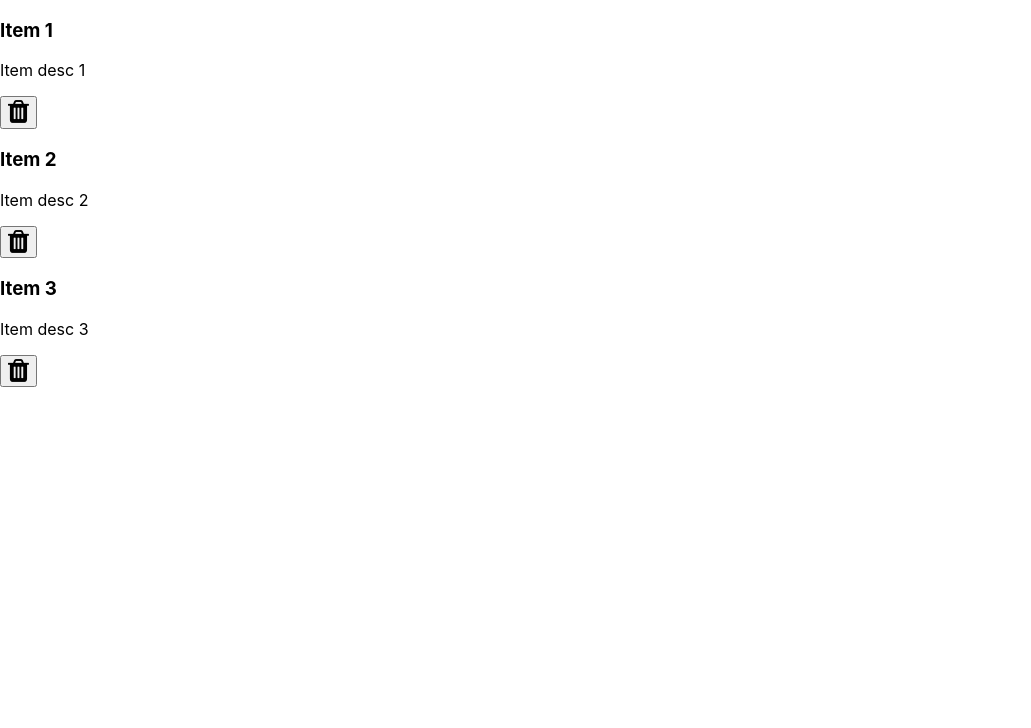
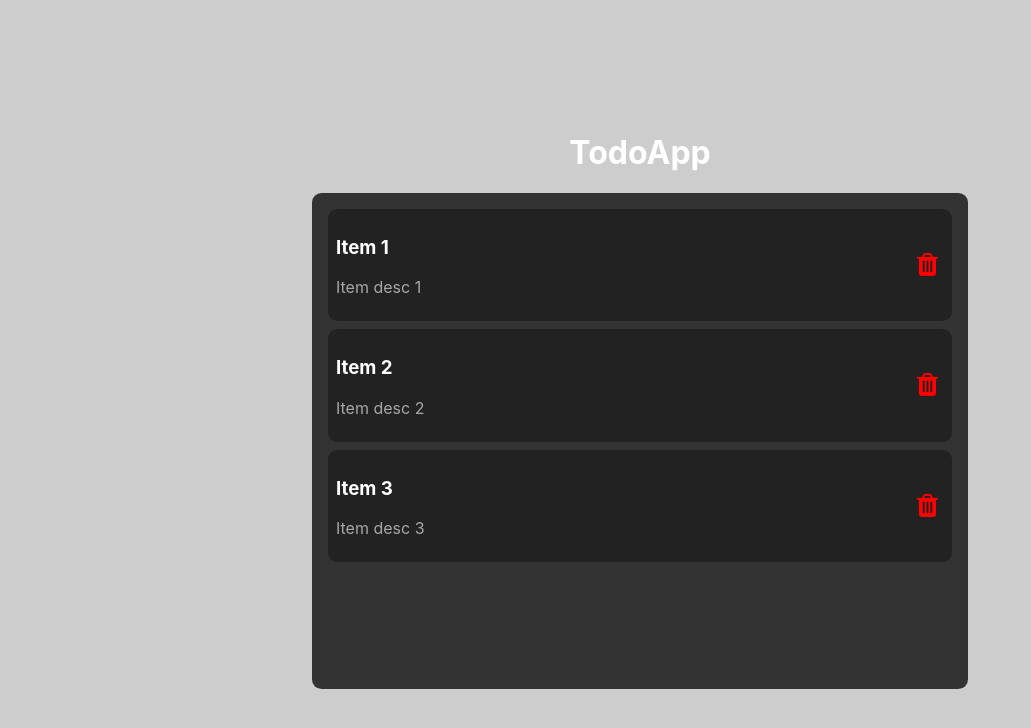
Before and after one commit to ArifulIslamPolash/todo-app-react, a React (Create React App) app: page / in a window 1280 px wide. Shown: the top 728 px of the page, without its empty margins (0-1031 px from the left). Built offline with nearby package versions, Linux system fonts and the light colour scheme.

Commit message:
todo app all style done

```diff
--- a/src/components/Home.js
+++ b/src/components/Home.js
@@ -1,5 +1,6 @@
 import React from 'react'
 import Todos from './Todos.js'
+import style from './home.module.css'
 
 const dummyTodo = [
     {
@@ -23,7 +24,8 @@
 
 const Home = () => {
   return (
-    <div>
+    <div className={style.container}>
+        <h1 style={{ color: 'white' }}>TodoApp</h1>
         <Todos items={dummyTodo} />
         {/* <Todos /> */}
     </div>
--- a/src/components/Todo.js
+++ b/src/components/Todo.js
@@ -1,15 +1,15 @@
 import React from 'react'
-
+import style from './todo.module.css'
 const Todo = (props) => {
     const {title, desc, id}= props.item;
   return (
-    <article>
+    <article className={style.todo}>
         <div>
             <h3>{title}</h3>
             <p>{desc}</p>
         </div>
         <div>
-            <button>
+            <button className={style.btn}>
                 <i className="fa fa-trash fa-2x"></i>
             </button>
         </div>
--- a/src/components/Todos.js
+++ b/src/components/Todos.js
@@ -1,11 +1,12 @@
 import React from 'react'
 import Todo from './Todo'
+import style from './todos.module.css'
 
 
 const Todos = (props) => {
     console.log(props.items);
   return (
-    <section>
+    <section className={style.todos}>
         {props.items.map((item) =>(
             <Todo item={item} key={item.id} />
         ))}
--- /dev/null
+++ b/src/components/home.module.css
@@ -0,0 +1,8 @@
+.container{
+    flex-direction: column;
+    background-color: #4444;
+    min-height: 100vh;
+    display: flex;
+    justify-content: center;
+    align-items: center;
+}
--- /dev/null
+++ b/src/components/todo.module.css
@@ -0,0 +1,24 @@
+.todo{
+    background-color: #222;
+    margin: 0.5rem;
+    border-radius: 0.6rem;
+    display: flex;
+    justify-content: space-between;
+    align-items: center;
+    padding: 0.5rem;
+}
+
+.todo.hover{
+    background-color: #111;
+}
+
+.todo p {
+    opacity: 0.6;
+}
+
+.btn{
+    border: none;
+    background-color: transparent;
+    color: red;
+    cursor: pointer;
+}
--- /dev/null
+++ b/src/components/todos.module.css
@@ -0,0 +1,9 @@
+ .todos{
+    width:50%;
+    background-color: #333;
+    color: white;
+    padding:0.5rem;
+    border-radius: 0.6rem;
+    overflow:hidden;
+    height: 60vh;
+ }
```
